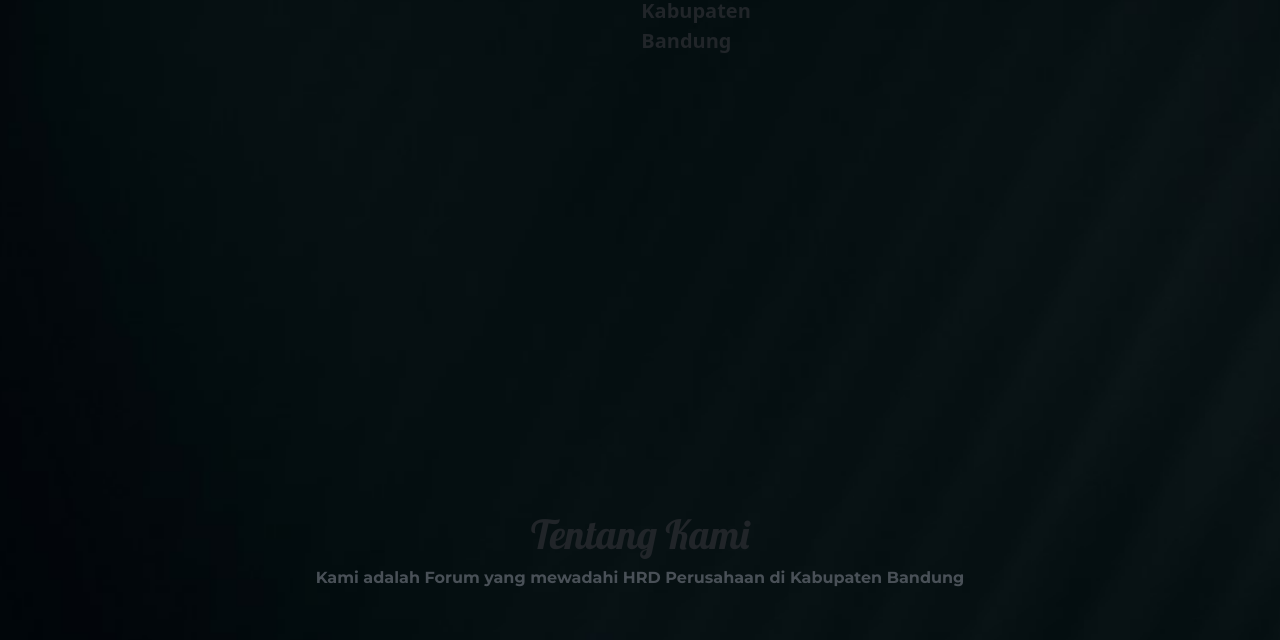
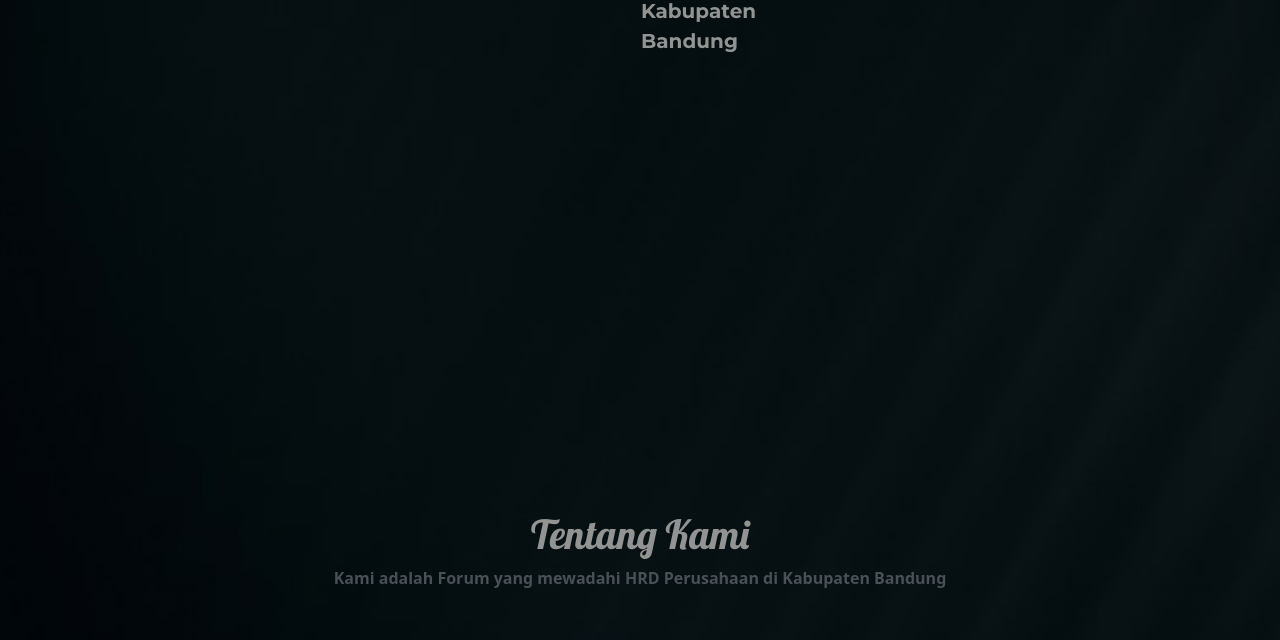
Before and after one commit to aa-jos/fhrd-bandung, a plain HTML site: page index.html in a window 1280 px wide. Shown: the part 362-1002 px from the top of the page. Drawn offline with nearby package versions, Linux system fonts and the light colour scheme.

Commit message:
Add files via upload

```diff
--- a/css/style.css
+++ b/css/style.css
@@ -17,10 +17,16 @@ body {
   height: 100vh;
 }
 
-.hero h1,
+.hero h2,
 .about h1,
 .leader h1 {
   font-family: "Lobster", cursive;
+  color: rgb(146, 148, 147);
+}
+
+.hero p {
+  font-family: "Montserrat", sans-serif;
+  color: rgb(146, 148, 147);
 }
 
 .navbar-brand,
@@ -30,11 +36,6 @@ body {
   -webkit-text-stroke-color: rgb(10, 185, 216);
 }
 
-.hero-image p,
-.about p {
-  font-family: "Montserrat", sans-serif;
-}
-
 /* @media only screen and (max-width: 600px) {
   .hero-title h1 {
     margin-top: 1rem !important;
```
